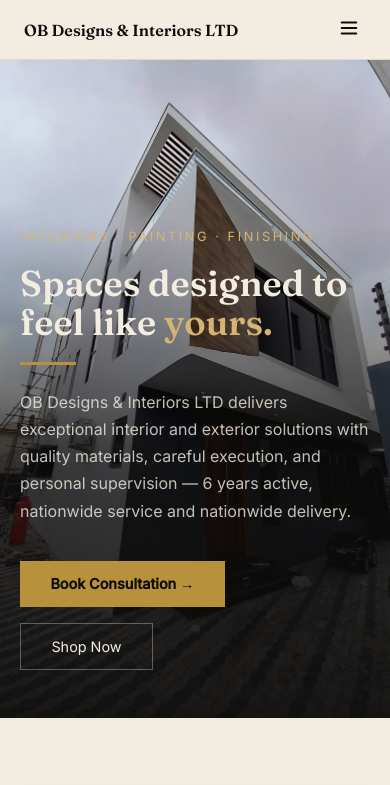
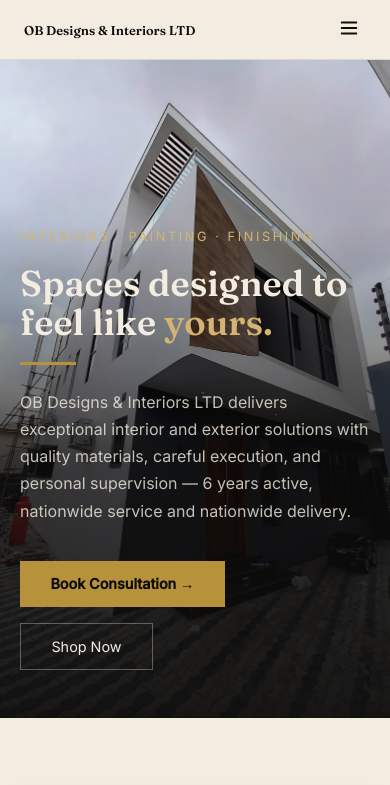
Before and after one commit to ashleybrown22343-max/obdesigns, a React (Vite) app: page / in a window 390 px wide. Shown: the top 785 px of the page. Built offline with nearby package versions, Linux system fonts and the light colour scheme.

Commit message:
Update nav.css

```diff
--- a/src/styles/nav.css
+++ b/src/styles/nav.css
@@ -85,3 +85,9 @@
     display: none !important;
   }
 }
+
+@media (max-width: 480px) {
+  .navLogo {
+    font-size: 0.8rem;
+  }
+}
```
